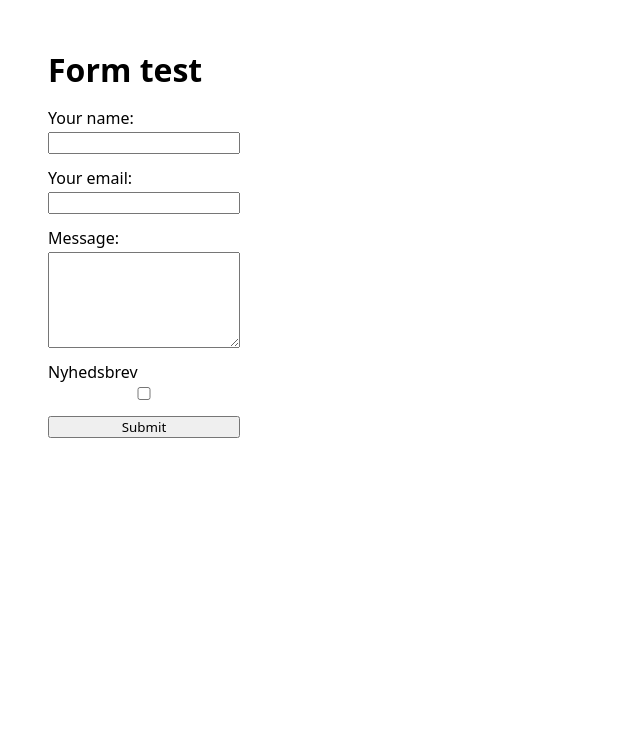
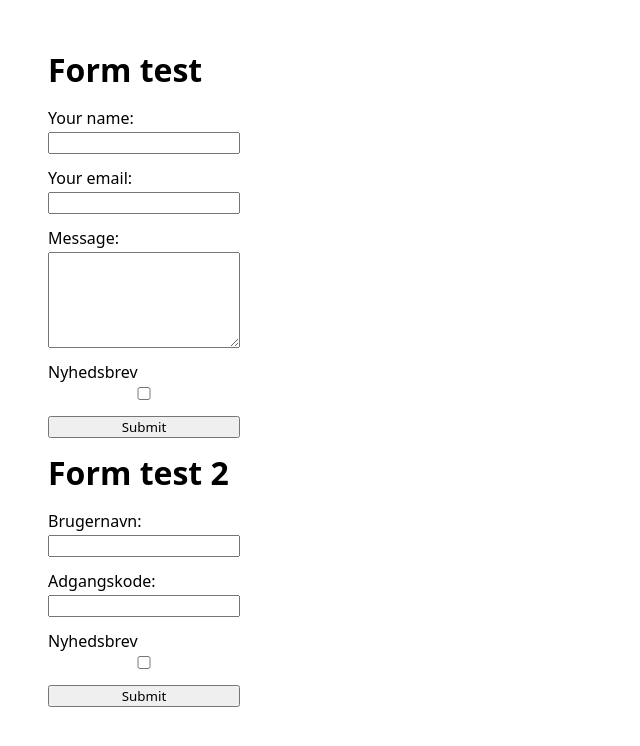
Before and after one commit to hepf0001/form, a plain HTML site: page index.html in a window 1280 px wide. Shown: the whole page, without its empty margins (0-640 px from the left). Drawn offline with Linux system fonts and the light colour scheme.

Commit message:
brugernavn

```diff
--- a/index.html
+++ b/index.html
@@ -46,5 +46,13 @@
       <label for="nyhedsbrev">Nyhedsbrev<input type="checkbox" /></label>
       <input type="submit" id="submit" />
     </form>
+
+    <h1>Form test 2</h1>
+    <form name="contact" netlify>
+      <label for="name">Brugernavn: <input type="text" id="brugernavn" name="name" /></label>
+      <label for="name">Adgangskode: <input type="text" id="adgangskode" name="name" /></label>
+      <label for="name">Nyhedsbrev<input type="checkbox" /></label>
+      <input type="submit" id="submit" />
+    </form>
   </body>
 </html>
```
